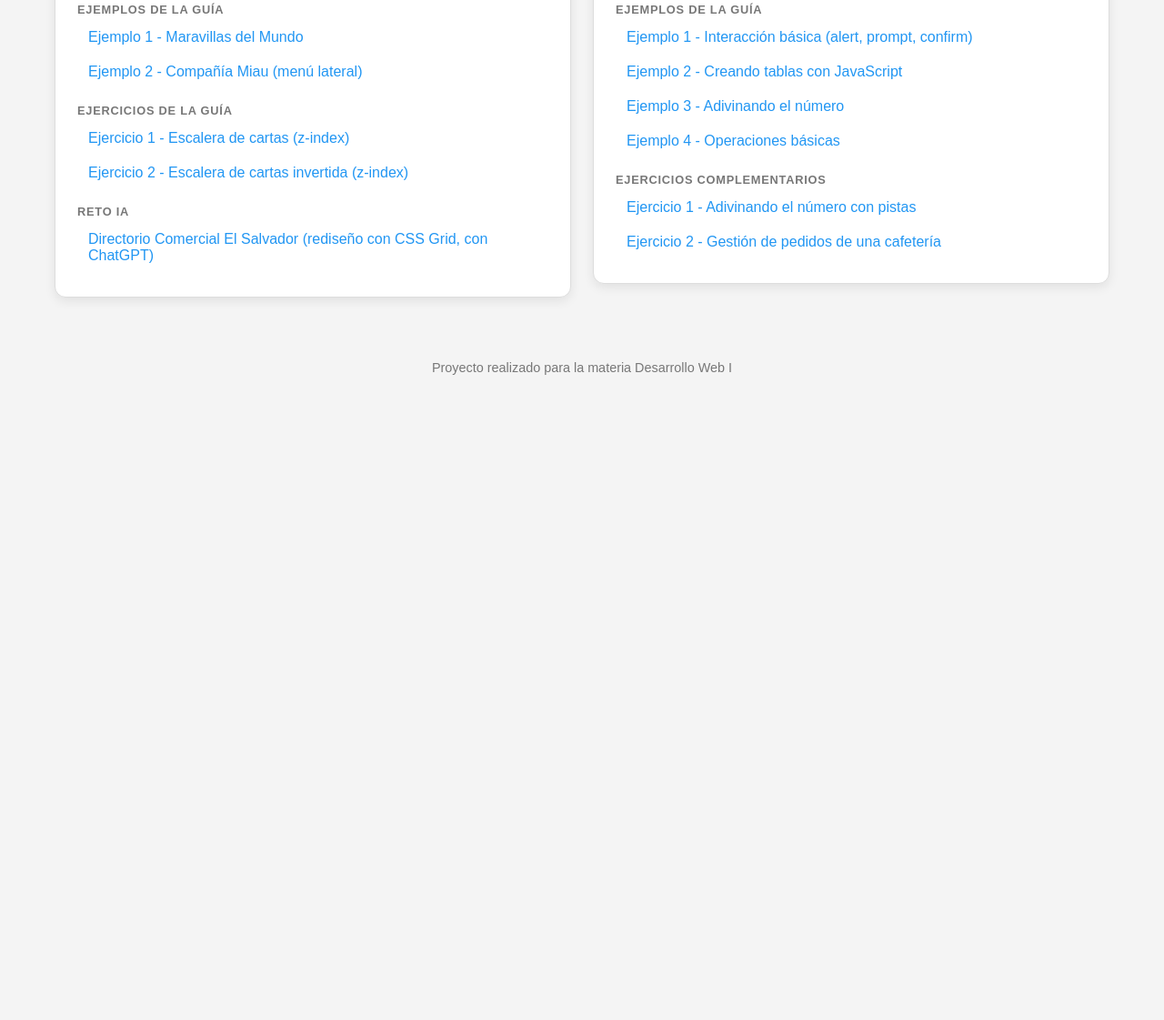
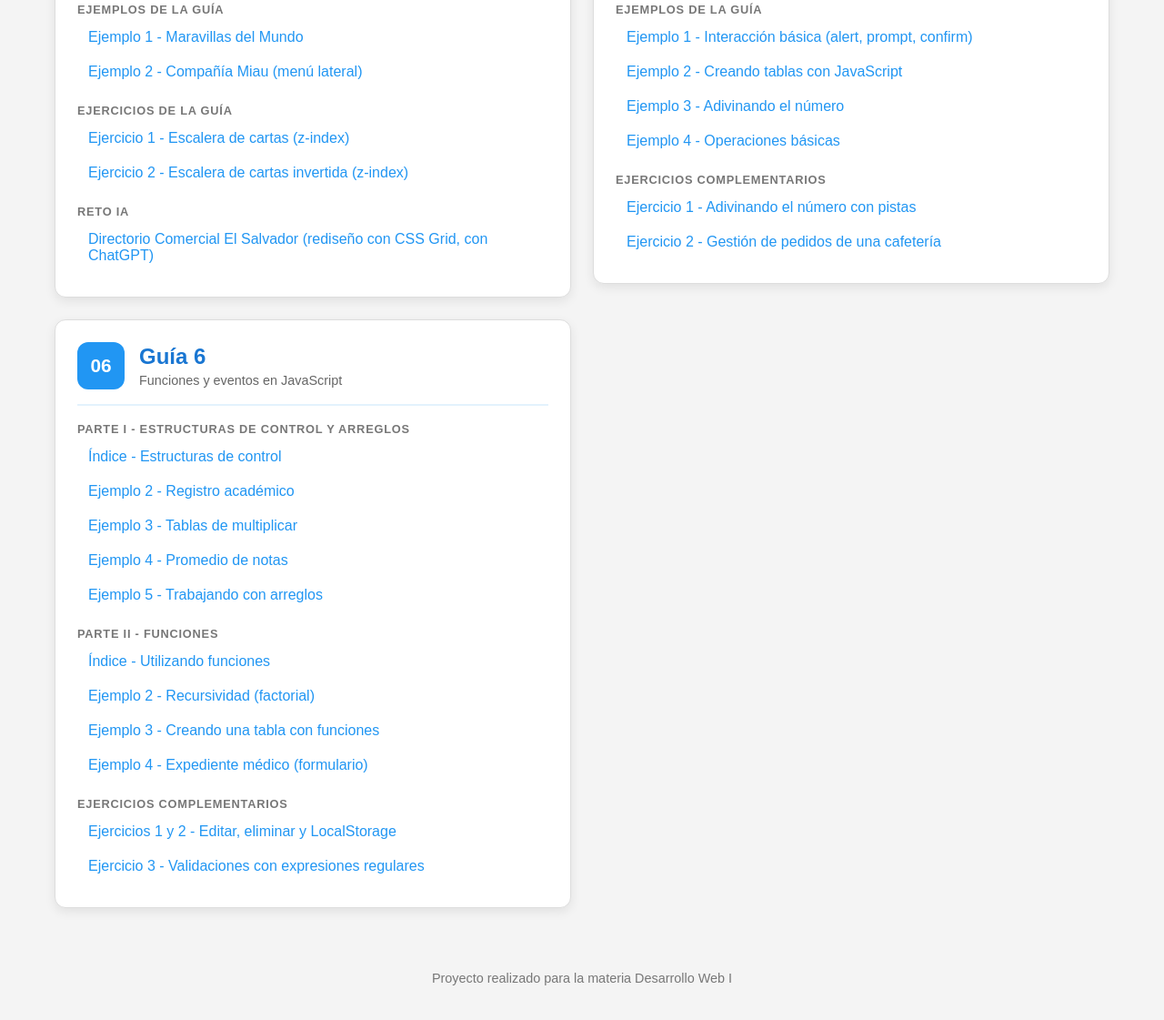
Before and after one commit to pablorec07/Semana-2_mas_guias, a plain HTML site: page index.html in a window 1280 px wide. Shown: the part 708-1829 px from the top of the page at 91% size. Before the commit the page ends 1165 px from the top, so only its background shows below. Drawn offline with Linux system fonts and the light colour scheme.

Commit message:
Add files via upload

```diff
--- a/index.html
+++ b/index.html
@@ -145,6 +145,46 @@
             </section>
         </article>
 
+        <!-- GUÍA 6 -->
+        <article class="guide-card">
+            <div class="guide-head">
+                <span class="guide-number">06</span>
+                <div>
+                    <h2>Guía 6</h2>
+                    <p>Funciones y eventos en JavaScript</p>
+                </div>
+            </div>
+
+            <section class="link-group">
+                <h3>Parte I - Estructuras de control y arreglos</h3>
+                <ul>
+                    <li><a href="Guia6/index.html">Índice - Estructuras de control</a></li>
+                    <li><a href="Guia6/pages/registroAcademico.html">Ejemplo 2 - Registro académico</a></li>
+                    <li><a href="Guia6/pages/tablasMultiplicar.html">Ejemplo 3 - Tablas de multiplicar</a></li>
+                    <li><a href="Guia6/pages/promedioNotas.html">Ejemplo 4 - Promedio de notas</a></li>
+                    <li><a href="Guia6/pages/arreglo.html">Ejemplo 5 - Trabajando con arreglos</a></li>
+                </ul>
+            </section>
+
+            <section class="link-group">
+                <h3>Parte II - Funciones</h3>
+                <ul>
+                    <li><a href="Guia6/indexFunciones.html">Índice - Utilizando funciones</a></li>
+                    <li><a href="Guia6/pages/recursividad.html">Ejemplo 2 - Recursividad (factorial)</a></li>
+                    <li><a href="Guia6/pages/tabla.html">Ejemplo 3 - Creando una tabla con funciones</a></li>
+                    <li><a href="Guia6/pages/formulario.html">Ejemplo 4 - Expediente médico (formulario)</a></li>
+                </ul>
+            </section>
+
+            <section class="link-group">
+                <h3>Ejercicios complementarios</h3>
+                <ul>
+                    <li><a href="Guia6/pages/formulario.html">Ejercicios 1 y 2 - Editar, eliminar y LocalStorage</a></li>
+                    <li><a href="Guia6/pages/validaciones.html">Ejercicio 3 - Validaciones con expresiones regulares</a></li>
+                </ul>
+            </section>
+        </article>
+
     </main>
 
     <footer id="home-footer">
```
